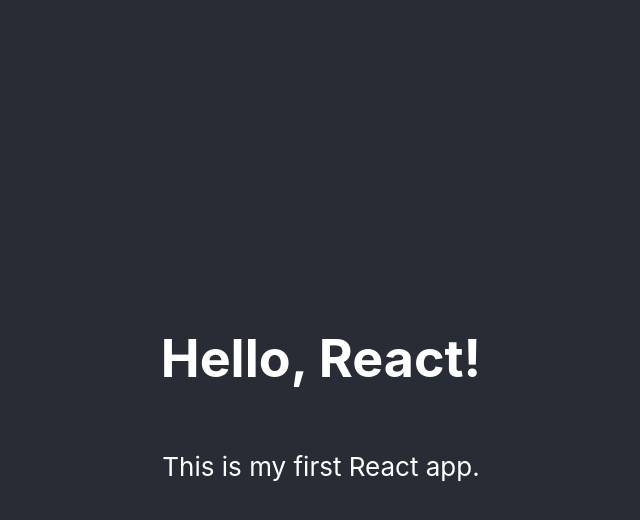
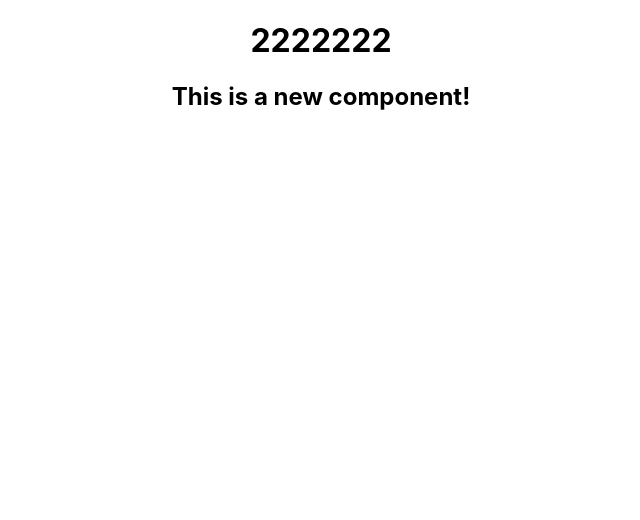
Before and after one commit to finaea/webGBP, a React (Create React App) app: page /contact in a window 1280 px wide. Shown: the top 520 px of the page, without its empty margins (319-959 px from the left). Built offline with nearby package versions, Linux system fonts and the light colour scheme.

Commit message:
Added Pages and Routing

```diff
--- a/package.json
+++ b/package.json
@@ -38,5 +38,9 @@
       "last 1 firefox version",
       "last 1 safari version"
     ]
+  },
+  "devDependencies": {
+    "eslint": "^8.57.0",
+    "react-router-dom": "^6.26.1"
   }
 }
--- a/src/App.js
+++ b/src/App.js
@@ -1,14 +1,26 @@
 import React from 'react';
 import './App.css';
+
+import {BrowserRouter, Routes, Route, Navigate} from "react-router-dom";
+import Page1 from "./pages/page1";
+import Page2 from "./pages/page2";
+import Page3 from "./pages/page3";
+
 function App() {
-  return (
-      <div className="App">
-        <header className="App-header">
-          <h1>Hello, React!</h1>
-          <p>This is my first React app.</p>
-        </header>
-      </div>
-  );
+    return (
+        <div className="App">
+            <BrowserRouter>
+                <Routes>
+                    <Route path="/">
+                        <Route path="" element={<Page1/>}/>
+                        <Route path="home" element={<Page1/>}/>
+                        <Route path="contact" element={<Page2/>}/>
+                        <Route path="*" element={<Page3/>}/>
+                    </Route>
+                </Routes>
+            </BrowserRouter>
+        </div>
+    );
 }
 
 export default App;
--- /dev/null
+++ b/src/components/comp1.js
@@ -0,0 +1,9 @@
+import React from 'react';
+function Comp1() {
+    return (
+        <div>
+            <h2>This is a new component!</h2>
+        </div>
+    );
+}
+export default Comp1;
--- /dev/null
+++ b/src/pages/page1.js
@@ -0,0 +1,9 @@
+const Page1 = () => {
+    return (
+        <container>
+            <h1>11111111</h1>
+        </container>
+    )
+};
+
+export default Page1;
--- /dev/null
+++ b/src/pages/page2.js
@@ -0,0 +1,13 @@
+
+import Comp1 from "../components/comp1"
+
+const Page2 = () => {
+    return (
+        <container>
+            <h1>2222222</h1>
+            <Comp1 />
+        </container>
+    )
+};
+
+export default Page2;
--- /dev/null
+++ b/src/pages/page3.js
@@ -0,0 +1,5 @@
+const Page3 = () => {
+    return <h1>3333333333</h1>;
+};
+
+export default Page3;
```
Also changed, not shown: src/setupTests.js (deleted, +0 -5 lines), 2 other files (tests, documents, lock files or other folders).
